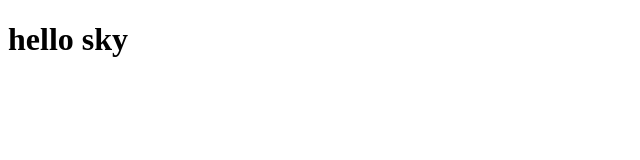
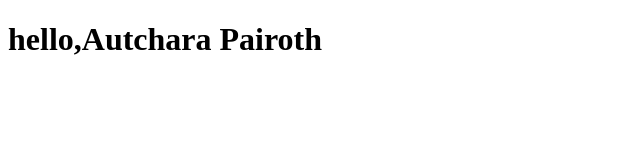
Before and after one commit to Autchara651510330/651510330, a plain HTML site: page index.html in a window 1280 px wide. Shown: the whole page, without its empty margins (0-640 px from the left). Drawn offline with Linux system fonts and the light colour scheme.

Commit message:
index.html
My first name

```diff
--- a/index.html
+++ b/index.html
@@ -3,9 +3,9 @@
 <head>
     <meta charset="UTF-8">
     <meta name="viewport" content="width=device-width, initial-scale=1.0">
-    <title>Your Name</title>
+    <title>Autchara Pairoth</title>
 </head>
 <body>
-    <h1>hello sky </h1>
+    <h1>hello,Autchara Pairoth</h1>
 </body>
 </html>
```
